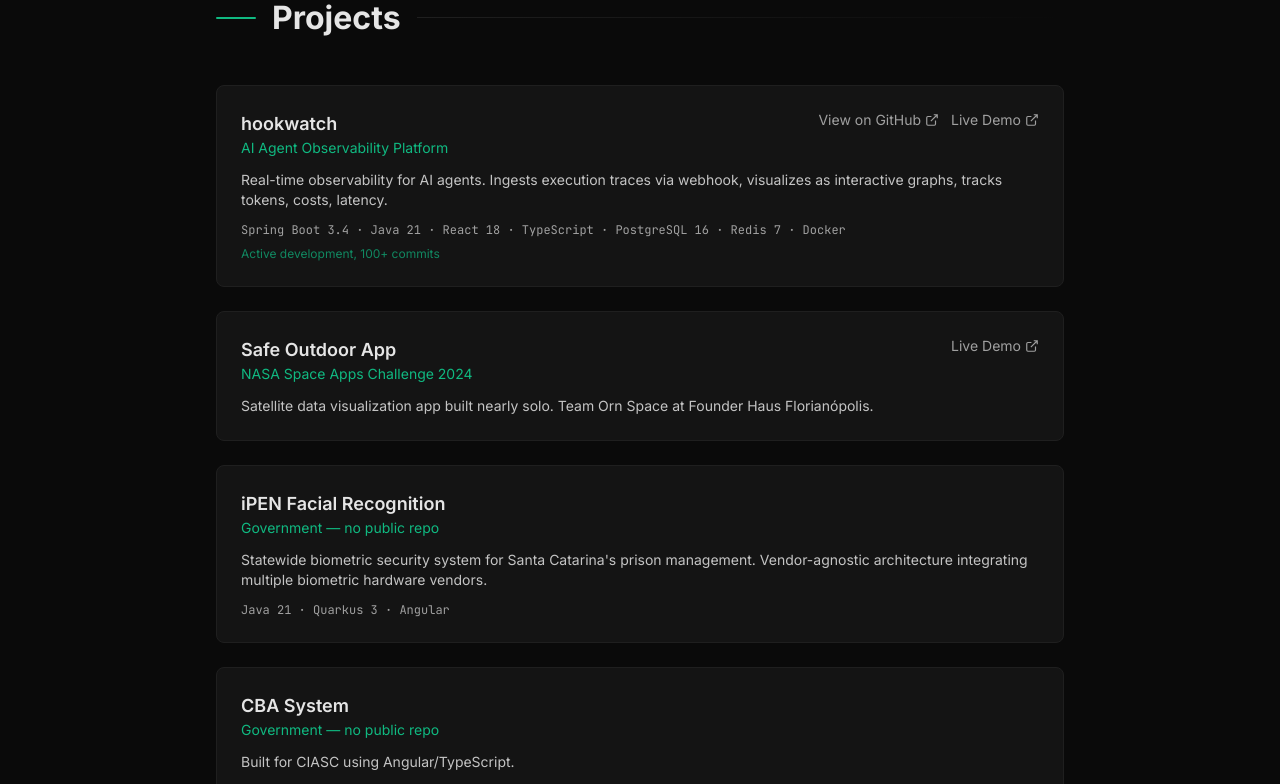
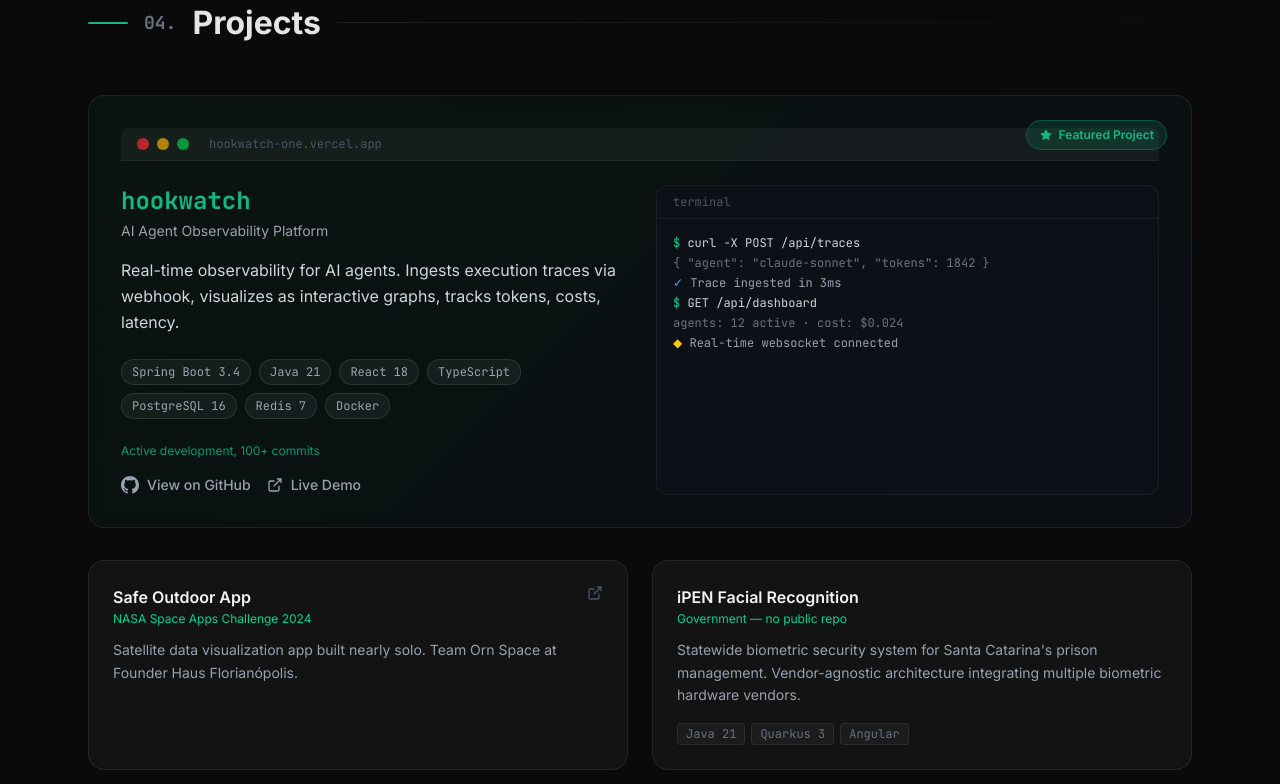
Before and after one commit to AdrianoVS87/adrianovs-net, a Next.js app: page / in a window 1280 px wide. Shown: the part 2480-3264 px from the top of the page. Built offline with nearby package versions, Linux system fonts and the light colour scheme.

Commit message:
feat: redesign projects with featured card and hover effects

```diff
--- a/src/components/Projects.tsx
+++ b/src/components/Projects.tsx
@@ -1,98 +1,248 @@
 'use client';
 
+import { useRef } from 'react';
+import { motion, useInView } from 'framer-motion';
 import { useI18n } from '@/lib/i18n';
 
 const projects = [
-  {
-    key: 'hookwatch',
-    github: 'https://github.com/AdrianoVS87/hookwatch',
-    live: 'https://hookwatch-one.vercel.app',
-  },
-  {
-    key: 'safeOutdoor',
-    github: null,
-    live: 'https://safe-outdoor-app.vercel.app/',
-  },
-  {
-    key: 'ipen',
-    github: null,
-    live: null,
-  },
-  {
-    key: 'cba',
-    github: null,
-    live: null,
-  },
+  { key: 'hookwatch', github: 'https://github.com/AdrianoVS87/hookwatch', live: 'https://hookwatch-one.vercel.app', featured: true },
+  { key: 'safeOutdoor', github: null, live: 'https://safe-outdoor-app.vercel.app/', featured: false },
+  { key: 'ipen', github: null, live: null, featured: false },
+  { key: 'cba', github: null, live: null, featured: false },
 ] as const;
+
+function GitHubIcon() {
+  return (
+    <svg viewBox="0 0 24 24" width="18" height="18" fill="currentColor">
+      <path d="M12 0C5.37 0 0 5.37 0 12c0 5.31 3.435 9.795 8.205 11.385.6.105.825-.255.825-.57 0-.285-.015-1.23-.015-2.235-3.015.555-3.795-.735-4.035-1.41-.135-.345-.72-1.41-1.23-1.695-.42-.225-1.02-.78-.015-.795.945-.015 1.62.87 1.845 1.23 1.08 1.815 2.805 1.305 3.495.99.105-.78.42-1.305.765-1.605-2.67-.3-5.46-1.335-5.46-5.925 0-1.305.465-2.385 1.23-3.225-.12-.3-.54-1.53.12-3.18 0 0 1.005-.315 3.3 1.23.96-.27 1.98-.405 3-.405s2.04.135 3 .405c2.295-1.56 3.3-1.23 3.3-1.23.66 1.65.24 2.88.12 3.18.765.84 1.23 1.905 1.23 3.225 0 4.605-2.805 5.625-5.475 5.925.435.375.81 1.095.81 2.22 0 1.605-.015 2.895-.015 3.3 0 .315.225.69.825.57A12.02 12.02 0 0024 12c0-6.63-5.37-12-12-12z" />
+    </svg>
+  );
+}
 
 function ExternalLinkIcon() {
   return (
-    <svg width="14" height="14" viewBox="0 0 24 24" fill="none" stroke="currentColor" strokeWidth="2">
+    <svg width="16" height="16" viewBox="0 0 24 24" fill="none" stroke="currentColor" strokeWidth="2">
       <path d="M18 13v6a2 2 0 0 1-2 2H5a2 2 0 0 1-2-2V8a2 2 0 0 1 2-2h6M15 3h6v6M10 14L21 3" />
     </svg>
   );
 }
 
+function StarIcon() {
+  return (
+    <svg width="14" height="14" viewBox="0 0 24 24" fill="currentColor">
+      <path d="M12 2l3.09 6.26L22 9.27l-5 4.87 1.18 6.88L12 17.77l-6.18 3.25L7 14.14 2 9.27l6.91-1.01L12 2z" />
+    </svg>
+  );
+}
+
+const containerVariants = {
+  hidden: {},
+  visible: { transition: { staggerChildren: 0.1 } },
+};
+
+const itemVariants = {
+  hidden: { opacity: 0, y: 20 },
+  visible: { opacity: 1, y: 0, transition: { duration: 0.5 } },
+};
+
 export default function Projects() {
   const { t } = useI18n();
+  const ref = useRef(null);
+  const inView = useInView(ref, { once: true, margin: '-100px' });
+
+  const featured = projects.find((p) => p.featured);
+  const others = projects.filter((p) => !p.featured);
 
   return (
     <section id="projects" className="py-24">
-      <div className="max-w-4xl mx-auto px-6">
-        <h2 className="text-3xl font-bold mb-12 section-heading">{t('projects.title')}</h2>
+      <div className="max-w-6xl mx-auto px-6">
+        <motion.div
+          ref={ref}
+          variants={containerVariants}
+          initial="hidden"
+          animate={inView ? 'visible' : 'hidden'}
+        >
+          <motion.h2 variants={itemVariants} className="section-heading mb-12">
+            <span className="text-gray-500 font-mono text-lg">04.</span> {t('projects.title')}
+          </motion.h2>
 
-        <div className="grid gap-6">
-          {projects.map(({ key, github, live }) => {
+          {/* Featured project — hookwatch */}
+          {featured && (
+            <motion.div variants={itemVariants} className="project-card mb-8">
+              <div
+                className="glass-card p-8 relative overflow-hidden"
+                style={{
+                  background: 'linear-gradient(135deg, rgba(16,185,129,0.06) 0%, rgba(59,130,246,0.04) 100%)',
+                }}
+              >
+                {/* Featured badge */}
+                <div
+                  className="absolute top-6 right-6 flex items-center gap-1.5 px-3 py-1.5 rounded-full text-xs font-semibold"
+                  style={{
+                    background: 'rgba(16,185,129,0.15)',
+                    border: '1px solid rgba(16,185,129,0.3)',
+                    color: '#10b981',
+                  }}
+                >
+                  <StarIcon />
+                  Featured Project
+                </div>
+
+                {/* Browser mockup bar */}
+                <div
+                  className="mb-6 px-4 py-2 rounded-t-lg flex items-center gap-2"
+                  style={{ background: 'rgba(255,255,255,0.05)', borderBottom: '1px solid rgba(255,255,255,0.06)' }}
+                >
+                  <div className="w-3 h-3 rounded-full bg-red-500/70" />
+                  <div className="w-3 h-3 rounded-full bg-yellow-500/70" />
+                  <div className="w-3 h-3 rounded-full bg-green-500/70" />
+                  <div className="ml-3 flex-1 text-xs text-gray-600 font-mono">hookwatch-one.vercel.app</div>
+                </div>
+
+                <div className="grid md:grid-cols-2 gap-8">
+                  <div>
+                    <h3
+                      className="text-2xl font-bold font-mono mb-1"
+                      style={{ color: '#10b981' }}
+                    >
+                      {t(`projects.${featured.key}.name`)}
+                    </h3>
+                    <p className="text-gray-400 text-sm mb-4">{t(`projects.${featured.key}.subtitle`)}</p>
+                    <p className="text-gray-300 leading-relaxed mb-6">
+                      {t(`projects.${featured.key}.description`)}
+                    </p>
+                    <div className="flex flex-wrap gap-2 mb-6">
+                      {t(`projects.${featured.key}.tech`).split('·').map((tag) => (
+                        <span
+                          key={tag}
+                          className="skill-tag text-xs font-mono px-2.5 py-1 rounded-full"
+                          style={{
+                            background: 'rgba(255,255,255,0.05)',
+                            border: '1px solid rgba(255,255,255,0.1)',
+                            color: '#9ca3af',
+                          }}
+                        >
+                          {tag.trim()}
+                        </span>
+                      ))}
+                    </div>
+                    <p className="text-emerald-400/70 text-xs mb-4">
+                      {t(`projects.${featured.key}.status`)}
+                    </p>
+                    <div className="flex gap-4">
+                      <a
+                        href={featured.github!}
+                        target="_blank"
+                        rel="noopener noreferrer"
+                        className="flex items-center gap-2 text-gray-400 hover:text-emerald-400 transition-colors text-sm font-medium"
+                      >
+                        <GitHubIcon />
+                        {t('projects.viewGithub')}
+                      </a>
+                      <a
+                        href={featured.live!}
+                        target="_blank"
+                        rel="noopener noreferrer"
+                        className="flex items-center gap-2 text-gray-400 hover:text-emerald-400 transition-colors text-sm font-medium"
+                      >
+                        <ExternalLinkIcon />
+                        {t('projects.viewLive')}
+                      </a>
+                    </div>
+                  </div>
+
+                  {/* Visual placeholder — terminal/console mock */}
+                  <div
+                    className="hidden md:flex flex-col rounded-xl overflow-hidden"
+                    style={{ background: '#0d1117', border: '1px solid rgba(255,255,255,0.06)' }}
+                  >
+                    <div
+                      className="px-4 py-2 flex items-center gap-2 text-xs font-mono text-gray-600"
+                      style={{ borderBottom: '1px solid rgba(255,255,255,0.06)' }}
+                    >
+                      terminal
+                    </div>
+                    <div className="p-4 font-mono text-xs space-y-1 flex-1">
+                      <p><span className="text-emerald-400">$</span> <span className="text-gray-300">curl -X POST /api/traces</span></p>
+                      <p className="text-gray-500">  &#123; &quot;agent&quot;: &quot;claude-sonnet&quot;, &quot;tokens&quot;: 1842 &#125;</p>
+                      <p><span className="text-blue-400">✓</span> <span className="text-gray-400">Trace ingested in 3ms</span></p>
+                      <p><span className="text-emerald-400">$</span> <span className="text-gray-300">GET /api/dashboard</span></p>
+                      <p className="text-gray-500">  agents: 12 active · cost: $0.024</p>
+                      <p><span className="text-yellow-400">◆</span> <span className="text-gray-400">Real-time websocket connected</span></p>
+                    </div>
+                  </div>
+                </div>
+              </div>
+            </motion.div>
+          )}
+
+          {/* Other projects grid */}
+          <div className="grid sm:grid-cols-2 gap-6 mb-10">
+            {others.map(({ key, github, live }) => {
               const tech = t(`projects.${key}.tech`);
-            const status = t(`projects.${key}.status`);
               return (
-              <div
-                key={key}
-                className="bg-bg-card border border-border rounded-lg p-6 hover:border-border-hover transition-colors"
-              >
-                <div className="flex items-start justify-between gap-4">
+                <motion.div key={key} variants={itemVariants} className="project-card">
+                  <div className="glass-card p-6 h-full flex flex-col">
+                    <div className="flex items-start justify-between mb-3">
                       <div>
-                    <h3 className="text-lg font-semibold">
+                        <h3 className="font-semibold text-gray-100">
                           {t(`projects.${key}.name`)}
                         </h3>
-                    <p className="text-accent text-sm">{t(`projects.${key}.subtitle`)}</p>
+                        <p className="text-emerald-400 text-xs mt-0.5">
+                          {t(`projects.${key}.subtitle`)}
+                        </p>
                       </div>
-                  <div className="flex items-center gap-3 shrink-0">
+                      <div className="flex gap-3">
                         {github && (
-                      <a
-                        href={github}
-                        target="_blank"
-                        rel="noopener noreferrer"
-                        className="text-text-muted hover:text-accent transition-colors text-sm flex items-center gap-1"
-                      >
-                        {t('projects.viewGithub')} <ExternalLinkIcon />
+                          <a href={github} target="_blank" rel="noopener noreferrer" className="text-gray-600 hover:text-emerald-400 transition-colors">
+                            <GitHubIcon />
                           </a>
                         )}
                         {live && (
-                      <a
-                        href={live}
-                        target="_blank"
-                        rel="noopener noreferrer"
-                        className="text-text-muted hover:text-accent transition-colors text-sm flex items-center gap-1"
-                      >
-                        {t('projects.viewLive')} <ExternalLinkIcon />
+                          <a href={live} target="_blank" rel="noopener noreferrer" className="text-gray-600 hover:text-emerald-400 transition-colors">
+                            <ExternalLinkIcon />
                           </a>
                         )}
                       </div>
                     </div>
-                <p className="text-text-secondary mt-3 text-sm">
+                    <p className="text-gray-400 text-sm leading-relaxed flex-1">
                       {t(`projects.${key}.description`)}
                     </p>
                     {tech && tech !== `projects.${key}.tech` && (
-                  <p className="text-text-muted text-xs mt-3 font-mono">{tech}</p>
-                )}
-                {status && status !== `projects.${key}.status` && (
-                  <p className="text-accent/70 text-xs mt-2">{status}</p>
+                      <div className="flex flex-wrap gap-1.5 mt-4">
+                        {tech.split(/[·,]/).map((tag) => (
+                          <span
+                            key={tag}
+                            className="skill-tag text-xs font-mono px-2 py-0.5 rounded"
+                            style={{
+                              background: 'rgba(255,255,255,0.04)',
+                              border: '1px solid rgba(255,255,255,0.08)',
+                              color: '#6b7280',
+                            }}
+                          >
+                            {tag.trim()}
+                          </span>
+                        ))}
+                      </div>
                     )}
                   </div>
+                </motion.div>
               );
             })}
           </div>
+
+          {/* View more */}
+          <motion.div variants={itemVariants} className="text-center">
+            <a
+              href="https://github.com/AdrianoVS87"
+              target="_blank"
+              rel="noopener noreferrer"
+              className="inline-flex items-center gap-2 text-emerald-400 hover:text-emerald-300 transition-colors font-medium text-sm"
+            >
+              View More on GitHub →
+            </a>
+          </motion.div>
+        </motion.div>
       </div>
     </section>
   );
```
Lines whose indentation alone changed are shown as unchanged.
